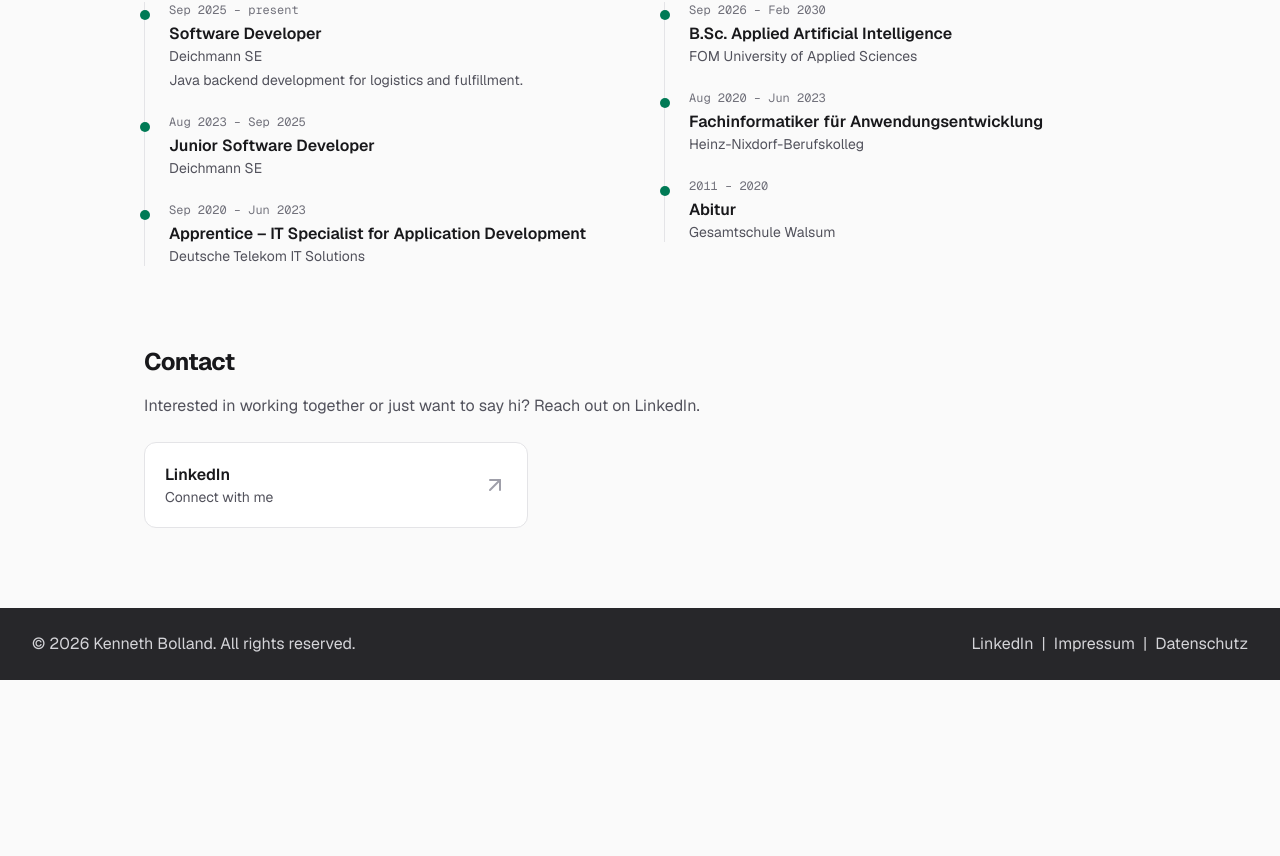
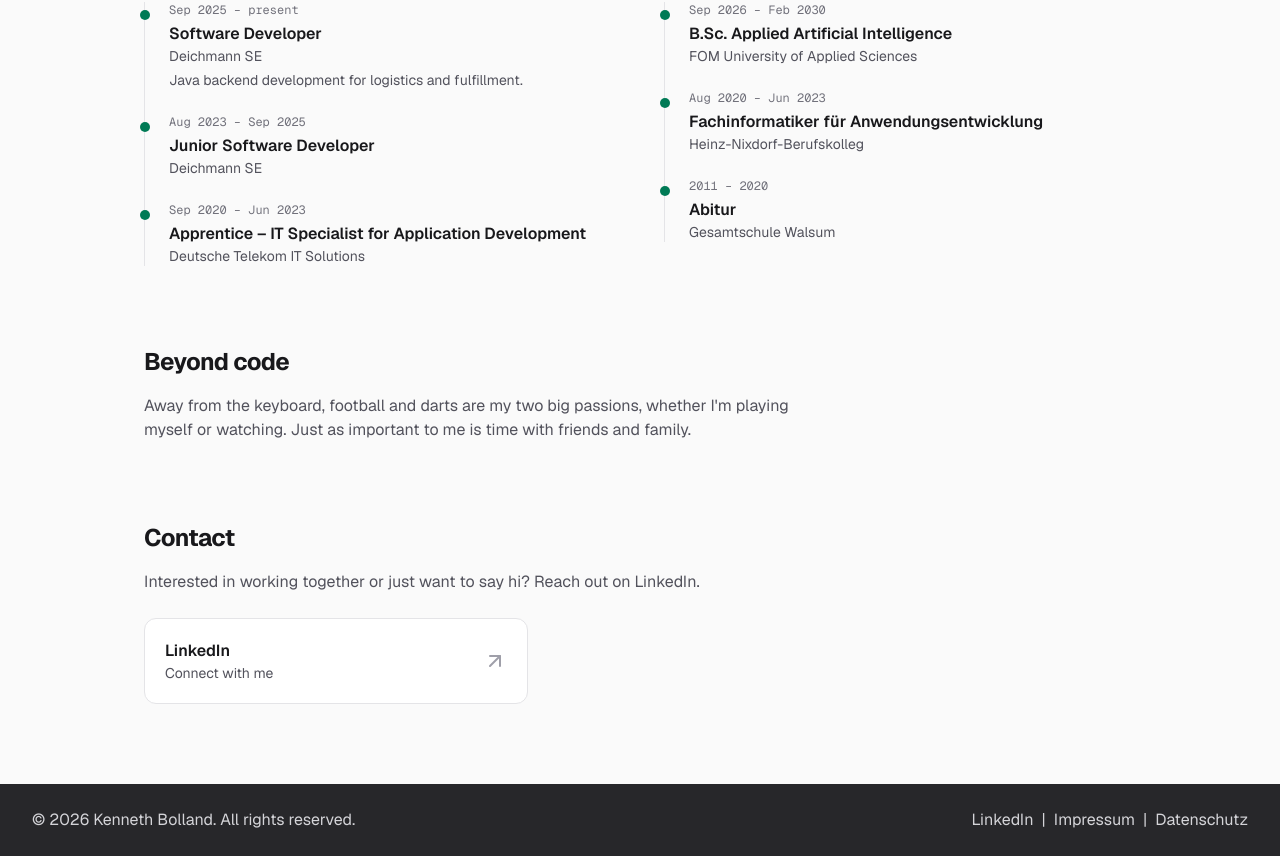
Before and after one commit to jonnef/portfolio, a Next.js app: page /about-contact in a window 1280 px wide. Shown: the part 1080-1936 px from the top of the page. Before the commit the page ends 1760 px from the top, so only its background shows below. Built offline with nearby package versions, Linux system fonts and the light colour scheme.

Commit message:
Add "Beyond code" section to About page
Short personal paragraph (football, darts, friends and family) placed
before Contact so the bio and skills stay together.

Co-Authored-By: Claude Opus 5.5 <noreply@anthropic.com>
Claude-Session: https://claude.ai/code/session_01AG9wsGvyGfGWdvD55S9BdC

```diff
--- a/src/app/about-contact/page.tsx
+++ b/src/app/about-contact/page.tsx
@@ -69,6 +69,11 @@ export default function AboutContactPage() {
         <Timeline heading="Education" entries={site.education} />
       </section>
 
+      <section className="pb-20">
+        <h2 className="text-2xl font-bold tracking-tight">Beyond code</h2>
+        <p className="mt-4 max-w-2xl text-zinc-600 dark:text-zinc-400">{site.beyondCode}</p>
+      </section>
+
       <section id="contact" className="pb-20">
         <h2 className="text-2xl font-bold tracking-tight">Contact</h2>
         <p className="mt-4 max-w-xl text-zinc-600 dark:text-zinc-400">
--- a/src/app/data/site.ts
+++ b/src/app/data/site.ts
@@ -10,6 +10,8 @@ export const site = {
     "I trained as an IT specialist for application development (Fachinformatiker für Anwendungsentwicklung) at Deutsche Telekom IT Solutions. Working closely with my team on real projects, I gained hands-on experience across the full stack – from frontend and backend to databases, testing and deployment. To complete my training, I built a service that fetches traffic data from the German federal Autobahn API, intended to support route planning for field technicians.",
     "Since September 2026 I'm studying Applied Artificial Intelligence (B.Sc.) at FOM University of Applied Sciences.",
   ],
+  beyondCode:
+    "Away from the keyboard, football and darts are my two big passions, whether I'm playing myself or watching. Just as important to me is time with friends and family.",
   // Gruppiert nach Bereich – neue Einträge einfach in die passende Gruppe
   skills: [
     {
```
